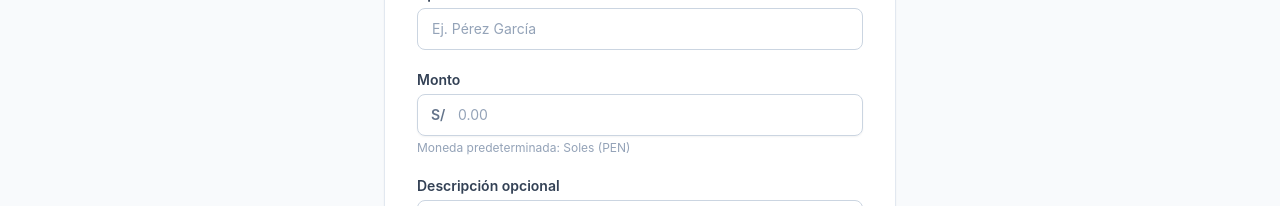
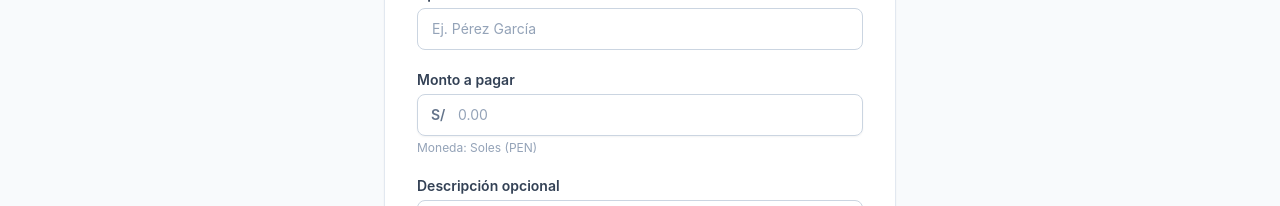
Before and after one commit to david-Abrigo/stayhigh, a React (Vite) app: page / in a window 1280 px wide. Shown: the part 398-604 px from the top of the page. Built offline with nearby package versions, Linux system fonts and the light colour scheme; no server answers; the database is empty.

Commit message:
feat: support pre-defined amount via ?amount= query param

```diff
--- a/src/components/PaymentForm.tsx
+++ b/src/components/PaymentForm.tsx
@@ -1,6 +1,6 @@
-import React, { useState } from 'react';
+import React, { useState, useEffect } from 'react';
 import { CreatePrechargeDTO } from '../types/payment';
-import { Loader2, ArrowRight, Info } from 'lucide-react';
+import { Loader2, ArrowRight, Info, Lock } from 'lucide-react';
 
 interface PaymentFormProps {
   onSubmit: (data: CreatePrechargeDTO) => Promise<void>;
@@ -11,8 +11,28 @@ export const PaymentForm: React.FC<PaymentFormProps> = ({ onSubmit, isLoading })
   const [firstName, setFirstName] = useState('');
   const [lastName, setLastName] = useState('');
   const [amount, setAmount] = useState('');
+  const [isAmountLocked, setIsAmountLocked] = useState(false);
   const [description, setDescription] = useState('');
   const [errors, setErrors] = useState<{ firstName?: string; lastName?: string; amount?: string }>({});
+
+  useEffect(() => {
+    if (typeof window === 'undefined') return;
+    const params = new URLSearchParams(window.location.search);
+    const paramAmount = params.get('amount') || params.get('monto');
+    const paramDesc = params.get('desc') || params.get('descripcion');
+
+    if (paramAmount) {
+      const parsed = parseFloat(paramAmount);
+      if (!isNaN(parsed) && parsed > 0) {
+        setAmount(parsed.toFixed(2));
+        setIsAmountLocked(true);
+      }
+    }
+
+    if (paramDesc) {
+      setDescription(paramDesc);
+    }
+  }, []);
 
   const validate = (): boolean => {
     const newErrors: { firstName?: string; lastName?: string; amount?: string } = {};
@@ -63,7 +83,9 @@ export const PaymentForm: React.FC<PaymentFormProps> = ({ onSubmit, isLoading })
       <div className="mb-6">
         <h2 className="text-2xl font-bold text-navy">Crear nuevo cobro</h2>
         <p className="text-sm text-slate-500 mt-1">
-          Ingresa los datos para generar el código QR y enlace de pago.
+          {isAmountLocked
+            ? 'Ingresa tus nombres y apellidos para generar el código QR de pago.'
+            : 'Ingresa los datos para generar el código QR y enlace de pago.'}
         </p>
       </div>
 
@@ -130,9 +152,17 @@ export const PaymentForm: React.FC<PaymentFormProps> = ({ onSubmit, isLoading })
 
         {/* Monto */}
         <div>
-          <label htmlFor="expected_amount" className="block text-sm font-semibold text-slate-700 mb-1">
-            Monto
-          </label>
+          <div className="flex items-center justify-between mb-1">
+            <label htmlFor="expected_amount" className="block text-sm font-semibold text-slate-700">
+              Monto a pagar
+            </label>
+            {isAmountLocked && (
+              <span className="inline-flex items-center gap-1 text-[11px] font-semibold text-slate-500 bg-slate-100 px-2 py-0.5 rounded">
+                <Lock className="w-3 h-3 text-slate-400" />
+                Monto fijado por el comercio
+              </span>
+            )}
+          </div>
           <div className="relative rounded-lg shadow-sm">
             <div className="pointer-events-none absolute inset-y-0 left-0 flex items-center pl-3.5">
               <span className="text-slate-500 font-semibold text-sm">S/</span>
@@ -143,21 +173,25 @@ export const PaymentForm: React.FC<PaymentFormProps> = ({ onSubmit, isLoading })
               step="0.01"
               min="0.01"
               value={amount}
+              readOnly={isAmountLocked}
               onChange={(e) => {
+                if (isAmountLocked) return;
                 setAmount(e.target.value);
                 if (errors.amount) setErrors((prev) => ({ ...prev, amount: undefined }));
               }}
               placeholder="0.00"
               disabled={isLoading}
               className={`w-full pl-10 pr-3.5 py-2.5 rounded-lg border text-slate-800 placeholder-slate-400 text-sm focus:outline-none focus:ring-2 transition ${
-                errors.amount
+                isAmountLocked
+                  ? 'bg-slate-50 border-slate-200 text-slate-600 cursor-not-allowed font-bold'
+                  : errors.amount
                   ? 'border-brand-red focus:ring-brand-red/30'
                   : 'border-slate-300 focus:border-brand-blue focus:ring-brand-blue/20'
               }`}
             />
           </div>
           {errors.amount && <p className="mt-1.5 text-xs text-brand-red font-medium">{errors.amount}</p>}
-          <p className="mt-1 text-xs text-slate-400">Moneda predeterminada: Soles (PEN)</p>
+          <p className="mt-1 text-xs text-slate-400">Moneda: Soles (PEN)</p>
         </div>
 
         {/* Descripción opcional */}
@@ -186,7 +220,7 @@ export const PaymentForm: React.FC<PaymentFormProps> = ({ onSubmit, isLoading })
             {isLoading ? (
               <>
                 <Loader2 className="w-4 h-4 animate-spin" />
-                <span>Generando precharge...</span>
+                <span>Generando cobro...</span>
               </>
             ) : (
               <>
```
